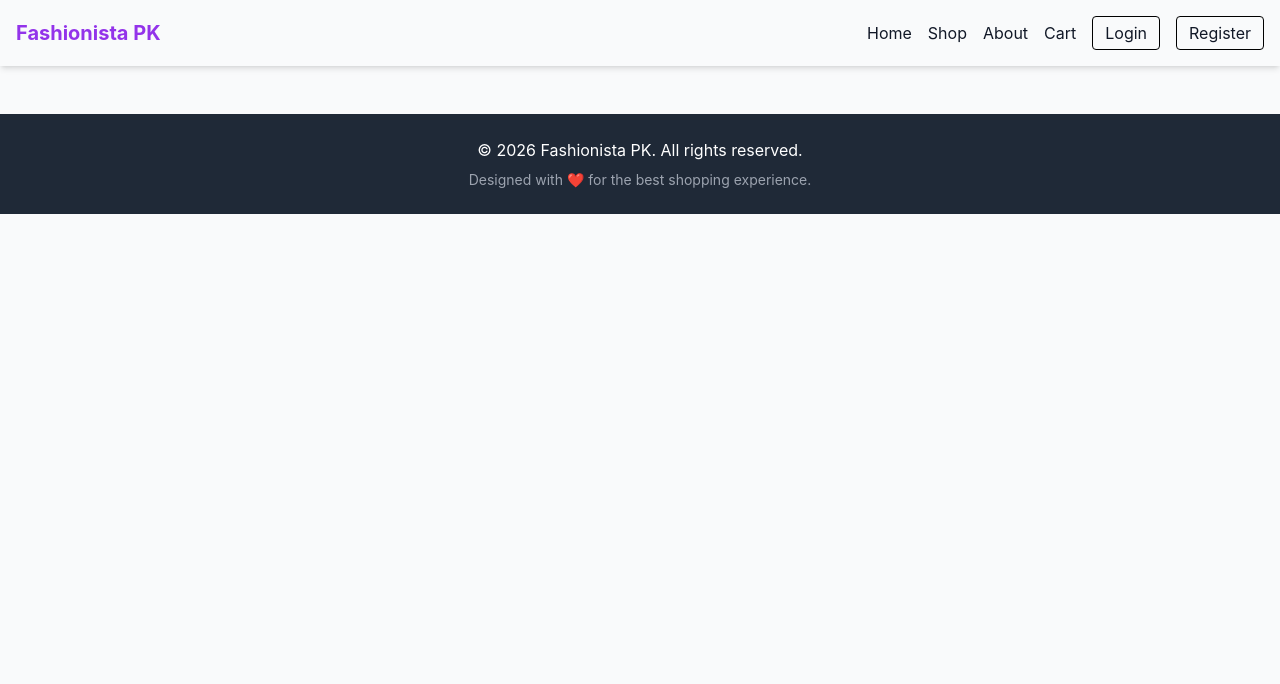
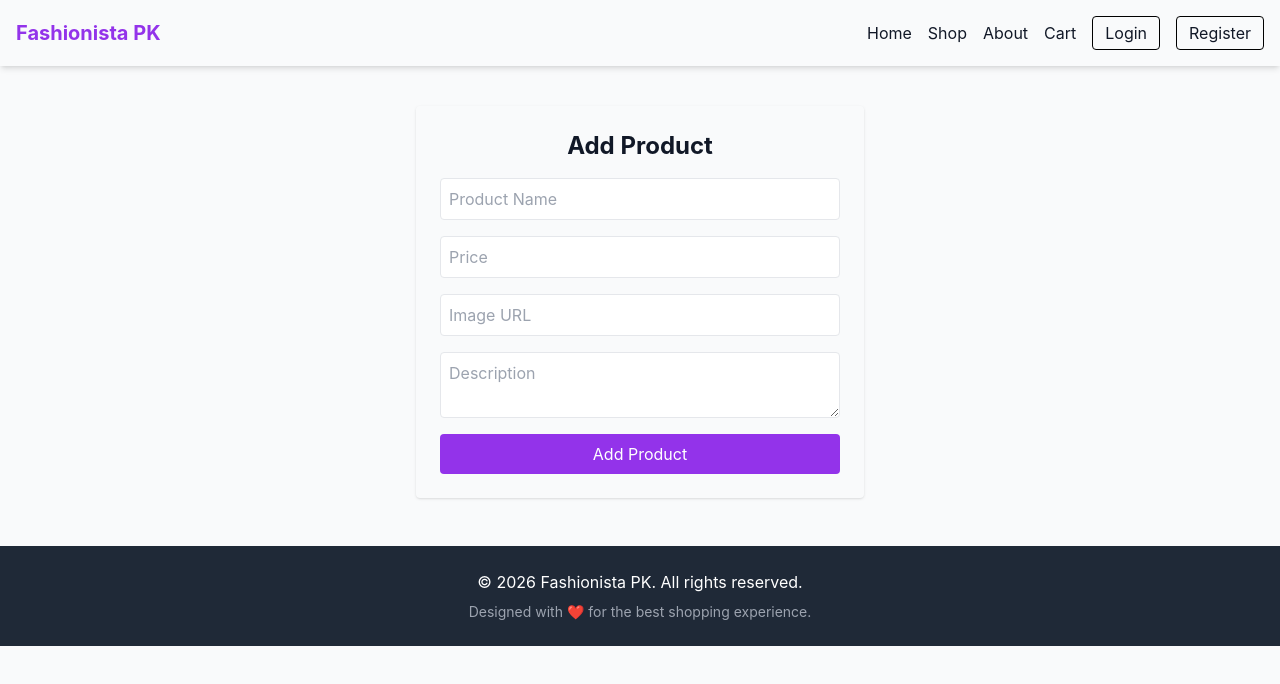
Before and after one commit to abdulmannan-556/fashionista-pk, a React (Vite) app: page /add-product in a window 1280 px wide. Shown: the top 684 px of the page. Built offline with nearby package versions, Linux system fonts and the light colour scheme; no server answers; sample sign-in values are in the browser's storage; the HTML template or start-up script is replaced by a standard one.

Commit message:
commit changes

```diff
--- a/src/App.jsx
+++ b/src/App.jsx
@@ -8,6 +8,7 @@ import Cart from "./pages/Cart.jsx";
 import About from "./pages/About.jsx";
 import Login from "./pages/Login.jsx";
 import Register from "./pages/Register.jsx";
+import AddProduct from "./pages/AddProduct.jsx";
 
 import Header from "./components/Header.jsx";
 import Footer from "./components/Footer.jsx";
@@ -25,12 +26,21 @@ const App = () => {
         <Route path="/product/:id" element={<Product />} />
         <Route path="/about" element={<About />} />
 
-        {/* Protected Route */}
+        {/* Protected Routes */}
         <Route
           path="/cart"
           element={
             <ProtectedRoute>
               <Cart />
+            </ProtectedRoute>
+          }
+        />
+
+        <Route
+          path="/add-product"
+          element={
+            <ProtectedRoute>
+              <AddProduct />
             </ProtectedRoute>
           }
         />
--- /dev/null
+++ b/src/pages/AddProduct.jsx
@@ -0,0 +1,115 @@
+import React, { useState } from "react";
+
+const AddProduct = () => {
+  const [formData, setFormData] = useState({
+    name: "",
+    price: "",
+    image: "",
+    description: "",
+  });
+
+  const [message, setMessage] = useState("");
+
+  const handleChange = (e) => {
+    setFormData({
+      ...formData,
+      [e.target.name]: e.target.value,
+    });
+  };
+
+  const handleSubmit = async (e) => {
+    e.preventDefault();
+
+    const token = localStorage.getItem("token");
+
+    try {
+      const res = await fetch(
+        "https://fashionistapk-backend-production.up.railway.app/api/products",
+        {
+          method: "POST",
+          headers: {
+            "Content-Type": "application/json",
+            Authorization: `Bearer ${token}`,
+          },
+          body: JSON.stringify(formData),
+        }
+      );
+
+      const data = await res.json();
+
+      if (data.success) {
+        setMessage("Product added successfully!");
+        setFormData({
+          name: "",
+          price: "",
+          image: "",
+          description: "",
+        });
+      } else {
+        setMessage(data.message || "Failed to add product.");
+      }
+    } catch (error) {
+      setMessage("Server error.");
+    }
+  };
+
+  return (
+    <div className="max-w-md mx-auto mt-10 p-6 shadow rounded">
+      <h2 className="text-2xl font-bold mb-4 text-center">Add Product</h2>
+
+      {message && (
+        <p className="mb-4 text-center text-green-600">{message}</p>
+      )}
+
+      <form onSubmit={handleSubmit} className="flex flex-col gap-4">
+        <input
+          type="text"
+          name="name"
+          placeholder="Product Name"
+          value={formData.name}
+          onChange={handleChange}
+          required
+          className="border p-2 rounded"
+        />
+
+        <input
+          type="number"
+          name="price"
+          placeholder="Price"
+          value={formData.price}
+          onChange={handleChange}
+          required
+          className="border p-2 rounded"
+        />
+
+        <input
+          type="text"
+          name="image"
+          placeholder="Image URL"
+          value={formData.image}
+          onChange={handleChange}
+          required
+          className="border p-2 rounded"
+        />
+
+        <textarea
+          name="description"
+          placeholder="Description"
+          value={formData.description}
+          onChange={handleChange}
+          required
+          className="border p-2 rounded"
+        />
+
+        <button
+          type="submit"
+          className="bg-purple-600 text-white py-2 rounded"
+        >
+          Add Product
+        </button>
+      </form>
+    </div>
+  );
+};
+
+export default AddProduct;
```
